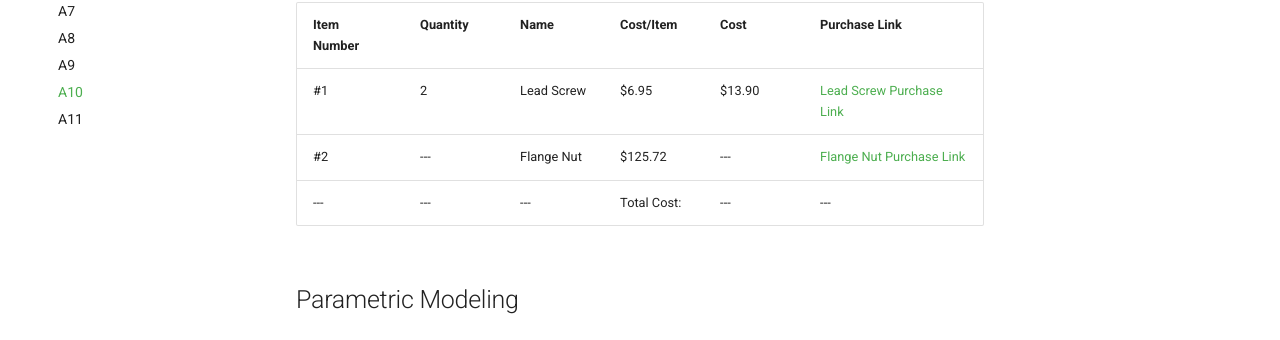
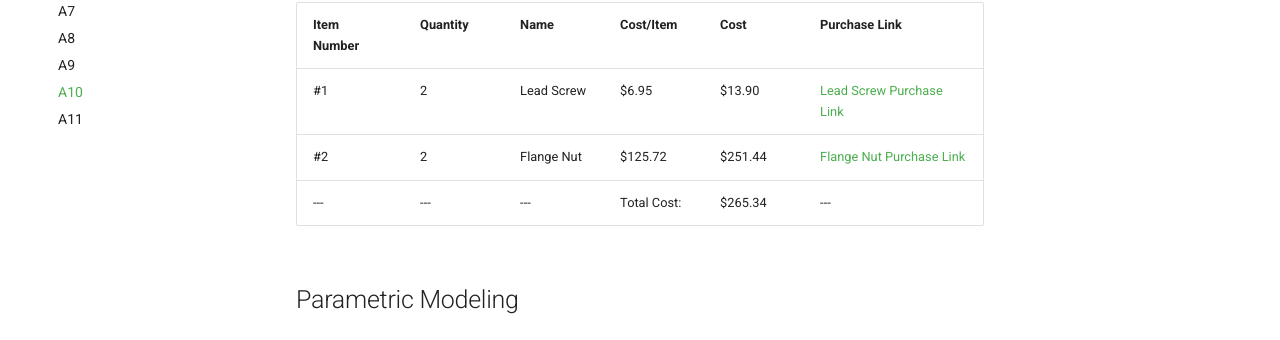
Before and after one commit to Ldreifuss/megr2157-project-portfolio, an MkDocs documentation site: the page built from docs/assignments/A10/index.md, in a window 1280 px wide and 1064 px high. Shown: the part 396-736 px from the top of the window. Built offline with MkDocs 1.6.1 and Material for MkDocs 9.7.7, drawn with Linux system fonts in a browser that asks for light colours.

Commit message:
Update index.md

```diff
--- a/docs/assignments/A10/index.md
+++ b/docs/assignments/A10/index.md
@@ -10,8 +10,8 @@ I discussed with my teammates regarding what beam analysis model to use: "both e
 | Item Number | Quantity | Name | Cost/Item | Cost | Purchase Link |
 | --- | --- | --- | --- | --- | --- |
 | #1 | 2 | Lead Screw | $6.95 | $13.90 | [Lead Screw Purchase Link](https://www.mcmaster.com/98935A911/) |
-| #2 | --- | Flange Nut | $125.72 | --- | [Flange Nut Purchase Link](https://www.mcmaster.com/95120A111/) |
-| --- | --- | --- | Total Cost: | --- | --- |
+| #2 | 2 | Flange Nut | $125.72 | $251.44 | [Flange Nut Purchase Link](https://www.mcmaster.com/95120A111/) |
+| --- | --- | --- | Total Cost: | $265.34 | --- |
 
 
 ## Parametric Modeling
```
